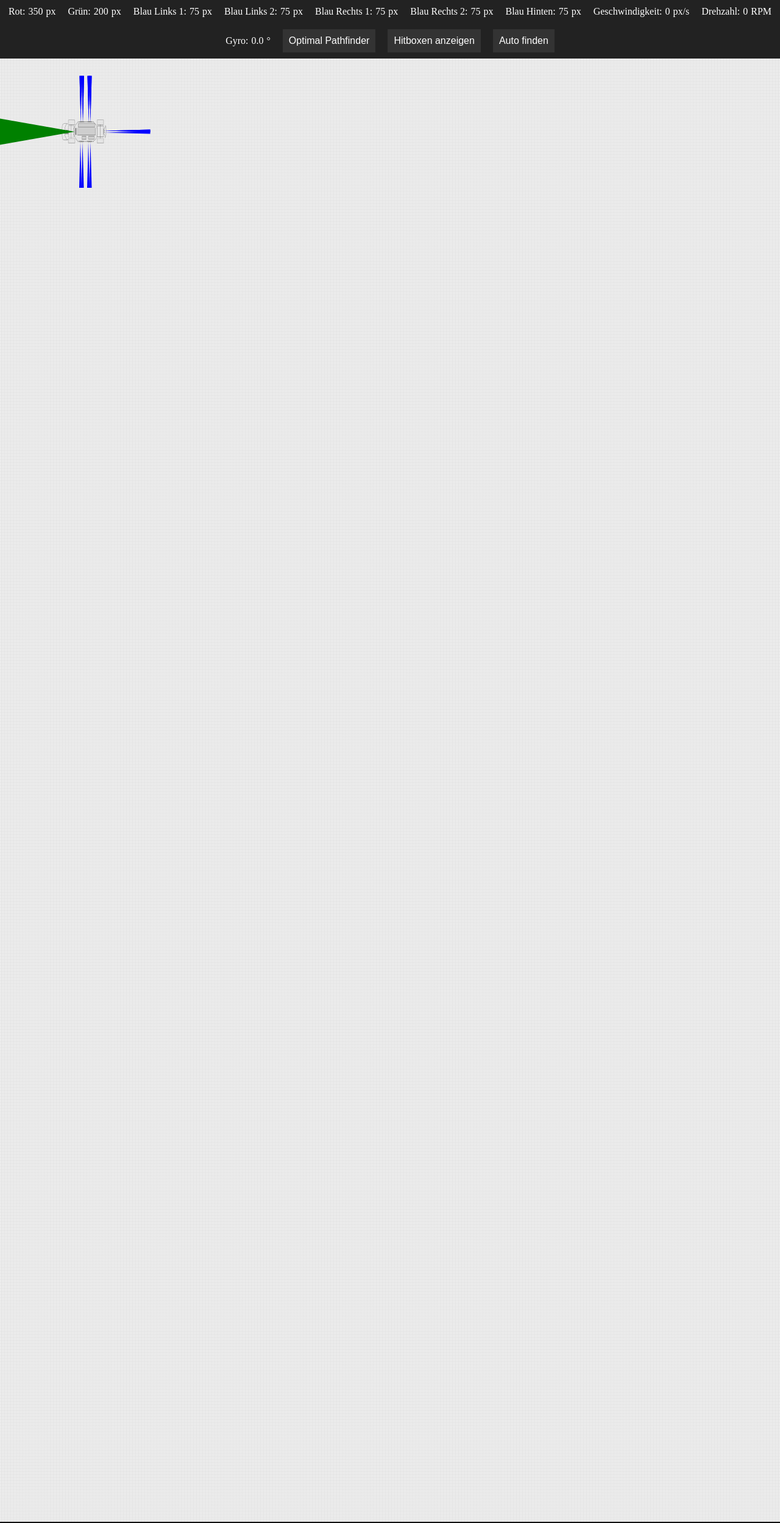
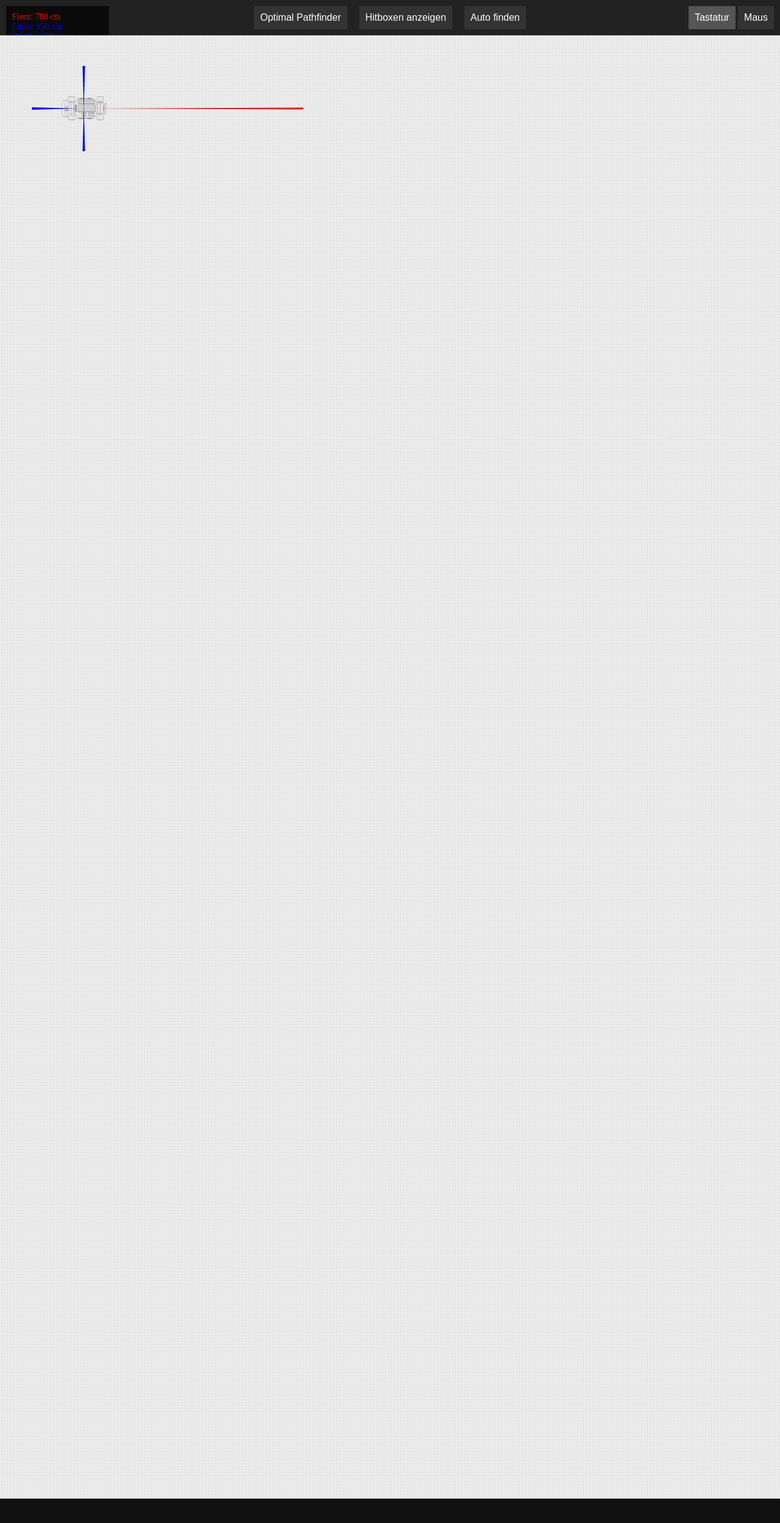
Before and after one commit to Exekutiveone/Virtaul_Ares, a Flask app: page /map2 in a window 1280 px wide. Shown: the top 2498 px of the page at 61% size. Run offline with Flask 2, Linux system fonts and the light colour scheme; data that the repository does not hold is empty.

Commit message:
Refactor sensors and UI

```diff
--- a/static/src/car.js
+++ b/static/src/car.js
@@ -48,6 +48,10 @@ export class Car {
     this.gyro = 0;
 
     this.autopilot = false;
+    this.frontDist = 0;
+    this.leftDist = 0;
+    this.rightDist = 0;
+    this.backDist = 0;
     this.keys = {
       ArrowUp: false,
       ArrowDown: false,
@@ -136,61 +140,84 @@ export class Car {
     this.ctx.stroke();
   }
 
-  drawKegel(x, y, length, angle, color, baseWidth) {
-    x *= this.scale;
-    y *= this.scale;
-    baseWidth *= this.scale;
-    length *= this.scale;
+  castRay(sx, sy, angle, maxLen) {
+    const dx = Math.cos(angle);
+    const dy = Math.sin(angle);
+    let best = maxLen;
+    for (const o of this.objects) {
+      const res = this.rayRectIntersection(
+        sx,
+        sy,
+        dx,
+        dy,
+        o.x,
+        o.y,
+        o.size,
+        o.size,
+      );
+      if (!res) continue;
+      const { t, normal } = res;
+      if (t < 0 || t > best) continue;
+      const nAngle = Math.atan2(normal[1], normal[0]);
+      const strength = Math.abs(Math.cos(angle - nAngle));
+      if (t <= maxLen * strength) best = t;
+    }
+    return best;
+  }
 
-    const cx = this.posX + this.imgWidth / 2;
-    const cy = this.posY + this.imgHeight / 2;
-    const dx = x - this.imgWidth / 2;
-    const dy = y - this.imgHeight / 2;
-    const rx = dx * Math.cos(this.rotation) - dy * Math.sin(this.rotation);
-    const ry = dx * Math.sin(this.rotation) + dy * Math.cos(this.rotation);
+  rayRectIntersection(sx, sy, dx, dy, rx, ry, rw, rh) {
+    let tmin = -Infinity;
+    let tmax = Infinity;
+    if (dx !== 0) {
+      const tx1 = (rx - sx) / dx;
+      const tx2 = (rx + rw - sx) / dx;
+      tmin = Math.max(tmin, Math.min(tx1, tx2));
+      tmax = Math.min(tmax, Math.max(tx1, tx2));
+    } else if (sx < rx || sx > rx + rw) return null;
 
-    const fx = cx + rx;
-    const fy = cy + ry;
-    const finalAngle = angle + this.rotation;
-    let maxLen = length;
+    if (dy !== 0) {
+      const ty1 = (ry - sy) / dy;
+      const ty2 = (ry + rh - sy) / dy;
+      tmin = Math.max(tmin, Math.min(ty1, ty2));
+      tmax = Math.min(tmax, Math.max(ty1, ty2));
+    } else if (sy < ry || sy > ry + rh) return null;
 
-    for (const o of this.objects) {
-      const vx = Math.cos(finalAngle);
-      const vy = Math.sin(finalAngle);
-      const dxo = o.x - fx;
-      const dyo = o.y - fy;
-      const proj = dxo * vx + dyo * vy;
-      if (proj > 0 && proj < maxLen) {
-        const closestX = fx + vx * proj;
-        const closestY = fy + vy * proj;
-        const distSq = (o.x - closestX) ** 2 + (o.y - closestY) ** 2;
-        const r = o.radius != null ? o.radius : o.size / 2;
-        if (distSq <= r * r) {
-          const offset = Math.sqrt(r * r - distSq);
-          maxLen = proj - offset;
-        }
-      }
-    }
+    if (tmax < 0 || tmin > tmax) return null;
+    const t = tmin >= 0 ? tmin : tmax;
+    if (t < 0) return null;
+    const hx = sx + dx * t;
+    const hy = sy + dy * t;
+    const eps = 1e-3;
+    let normal = [0, 0];
+    if (Math.abs(hx - rx) < eps) normal = [-1, 0];
+    else if (Math.abs(hx - (rx + rw)) < eps) normal = [1, 0];
+    else if (Math.abs(hy - ry) < eps) normal = [0, -1];
+    else if (Math.abs(hy - (ry + rh)) < eps) normal = [0, 1];
+    return { t, normal };
+  }
 
-    const tipX = fx;
-    const tipY = fy;
-    const baseX = tipX + Math.cos(finalAngle) * maxLen;
-    const baseY = tipY + Math.sin(finalAngle) * maxLen;
-    const leftX = baseX + (Math.cos(finalAngle + Math.PI / 2) * baseWidth) / 2;
-    const leftY = baseY + (Math.sin(finalAngle + Math.PI / 2) * baseWidth) / 2;
-    const rightX = baseX + (Math.cos(finalAngle - Math.PI / 2) * baseWidth) / 2;
-    const rightY = baseY + (Math.sin(finalAngle - Math.PI / 2) * baseWidth) / 2;
-
+  drawConeWorld(sx, sy, angle, length, color, baseWidth) {
+    const dist = this.castRay(sx, sy, angle, length);
+    const baseX = sx + Math.cos(angle) * dist;
+    const baseY = sy + Math.sin(angle) * dist;
+    const leftX =
+      baseX + (Math.cos(angle + Math.PI / 2) * baseWidth) / 2;
+    const leftY =
+      baseY + (Math.sin(angle + Math.PI / 2) * baseWidth) / 2;
+    const rightX =
+      baseX + (Math.cos(angle - Math.PI / 2) * baseWidth) / 2;
+    const rightY =
+      baseY + (Math.sin(angle - Math.PI / 2) * baseWidth) / 2;
     this.ctx.fillStyle = color;
     this.ctx.beginPath();
-    this.ctx.moveTo(tipX, tipY);
+    this.ctx.moveTo(sx, sy);
     this.ctx.lineTo(leftX, leftY);
     this.ctx.lineTo(rightX, rightY);
     this.ctx.closePath();
     this.ctx.fill();
+    return dist;
+  }
 
-    return maxLen;
-  }
 
   draw(canvasWidth, canvasHeight) {
     this.drawBorder(canvasWidth, canvasHeight);
@@ -213,34 +240,54 @@ export class Car {
       }
     }
 
-    this.redConeLength = this.drawKegel(18, 40, 700, Math.PI, 'red', 6);
-    this.greenConeLength = this.drawKegel(45, 40, 400, Math.PI, 'green', 140);
-    const bluePoints = [
-      [65, 7],
-      [72, 7],
-      [91, 7],
-      [97, 7],
-    ];
-    this.blueConeLength = this.drawKegel(
-      bluePoints[0][0],
-      bluePoints[0][1],
-      150,
-      -Math.PI / 2,
+    const cx = this.posX + this.imgWidth / 2;
+    const cy = this.posY + this.imgHeight / 2;
+    const halfW = this.hitboxWidth / 2;
+    const halfH = this.hitboxHeight / 2;
+    const frontX = cx + Math.cos(this.rotation) * halfW;
+    const frontY = cy + Math.sin(this.rotation) * halfW;
+    const backX = cx - Math.cos(this.rotation) * halfW;
+    const backY = cy - Math.sin(this.rotation) * halfW;
+    const leftX = cx - Math.sin(this.rotation) * halfH;
+    const leftY = cy + Math.cos(this.rotation) * halfH;
+    const rightX = cx + Math.sin(this.rotation) * halfH;
+    const rightY = cy - Math.cos(this.rotation) * halfH;
+    const frontLen = 700 * this.scale;
+    const sideLen = 150 * this.scale;
+    const frontWidth = 6 * this.scale;
+    const sideWidth = 8 * this.scale;
+    this.frontDist = this.drawConeWorld(
+      frontX,
+      frontY,
+      this.rotation,
+      frontLen,
+      'red',
+      frontWidth,
+    );
+    this.leftDist = this.drawConeWorld(
+      leftX,
+      leftY,
+      this.rotation - Math.PI / 2,
+      sideLen,
       'blue',
-      8,
+      sideWidth,
     );
-    for (const a of bluePoints.slice(1))
-      this.drawKegel(a[0], a[1], 150, -Math.PI / 2, 'blue', 8);
-    const bluePoints2 = [
-      [64, 74],
-      [71, 74],
-      [90, 74],
-      [97, 74],
-    ];
-    for (const a of bluePoints2)
-      this.drawKegel(a[0], a[1], 150, Math.PI / 2, 'blue', 8);
-    this.drawKegel(143, 37, 150, 0, 'blue', 8);
-    this.drawKegel(143, 43, 150, 0, 'blue', 8);
+    this.rightDist = this.drawConeWorld(
+      rightX,
+      rightY,
+      this.rotation + Math.PI / 2,
+      sideLen,
+      'blue',
+      sideWidth,
+    );
+    this.backDist = this.drawConeWorld(
+      backX,
+      backY,
+      this.rotation + Math.PI,
+      sideLen,
+      'blue',
+      sideWidth,
+    );
   }
 
   update(canvasWidth, canvasHeight) {
--- a/static/src/main.js
+++ b/static/src/main.js
@@ -22,19 +22,23 @@ const canvasContainer = document.getElementById('canvasContainer');
 const saveMapCsvBtn = document.getElementById('saveMapCsv');
 const loadMapCsvInput = document.getElementById('loadMapCsv');
 const loadMapCsvBtn = document.getElementById('loadMapCsvBtn');
-const redEl = document.getElementById('redLength');
-const greenEl = document.getElementById('greenLength');
-const blueLeft1El = document.getElementById('blueLeft1');
-const blueLeft2El = document.getElementById('blueLeft2');
-const blueRight1El = document.getElementById('blueRight1');
-const blueRight2El = document.getElementById('blueRight2');
-const blueBackEl = document.getElementById('blueBack');
-const speedEl = document.getElementById('speed');
-const rpmEl = document.getElementById('rpm');
-const gyroEl = document.getElementById('gyro');
+const distFrontEl = document.getElementById('distFront');
+const distLeftEl = document.getElementById('distLeft');
+const distRightEl = document.getElementById('distRight');
+const distBackEl = document.getElementById('distBack');
+const speedEl = document.getElementById('uiSpeed');
+const rpmEl = document.getElementById('uiRpm');
+const gyroEl = document.getElementById('uiGyro');
+const orientationCanvas = document.getElementById('orientation');
+const modeKeyboardBtn = document.getElementById('modeKeyboard');
+const modeMouseBtn = document.getElementById('modeMouse');
 const cellCmInput = document.getElementById('gridCellCm');
 const widthCmInput = document.getElementById('gridWidth');
 const heightCmInput = document.getElementById('gridHeight');
+
+let controlMode = 'keyboard';
+let mouseX = 0;
+let mouseY = 0;
 
 let zoomMode = false;
 let zoomScale = 1;
@@ -179,6 +183,44 @@ function updateTransform() {
 
 window.addEventListener('resize', resizeCanvas);
 
+canvas.addEventListener('mousemove', (e) => {
+  const rect = canvas.getBoundingClientRect();
+  const scaleX = canvas.width / rect.width;
+  const scaleY = canvas.height / rect.height;
+  mouseX = (e.clientX - rect.left) * scaleX;
+  mouseY = (e.clientY - rect.top) * scaleY;
+});
+
+function updateModeButtons() {
+  if (controlMode === 'keyboard') {
+    modeKeyboardBtn.classList.add('active');
+    modeMouseBtn.classList.remove('active');
+  } else {
+    modeMouseBtn.classList.add('active');
+    modeKeyboardBtn.classList.remove('active');
+  }
+}
+
+modeKeyboardBtn.addEventListener('click', () => {
+  controlMode = 'keyboard';
+  updateModeButtons();
+});
+
+modeMouseBtn.addEventListener('click', () => {
+  controlMode = 'mouse';
+  updateModeButtons();
+});
+
+window.addEventListener('keydown', (e) => {
+  if (e.key === 'm' || e.key === 'M') {
+    controlMode = 'mouse';
+    updateModeButtons();
+  } else if (e.key === 't' || e.key === 'T') {
+    controlMode = 'keyboard';
+    updateModeButtons();
+  }
+});
+
 dropdown.addEventListener('change', () => {
   const val = dropdown.value;
   previewSize = val === 'target' ? CELL_SIZE : parseInt(val) * CELL_SIZE;
@@ -260,6 +302,27 @@ canvas.addEventListener('wheel', (e) => {
   updateTransform();
 });
 
+function normAngle(a) {
+  while (a > Math.PI) a -= 2 * Math.PI;
+  while (a < -Math.PI) a += 2 * Math.PI;
+  return a;
+}
+
+function updateMouseControl() {
+  if (controlMode !== 'mouse') return;
+  const cx = car.posX + car.imgWidth / 2;
+  const cy = car.posY + car.imgHeight / 2;
+  const dx = mouseX - cx;
+  const dy = mouseY - cy;
+  const dist = Math.hypot(dx, dy);
+  const angle = Math.atan2(dy, dx);
+  const diff = normAngle(angle - car.rotation);
+  car.keys.ArrowLeft = diff < -0.1;
+  car.keys.ArrowRight = diff > 0.1;
+  car.keys.ArrowUp = dist > 10;
+  car.keys.ArrowDown = false;
+}
+
 function drawGrid() {
   ctx.strokeStyle = '#ddd';
   for (let x = 0; x <= canvas.width; x += CELL_SIZE) {
@@ -278,6 +341,7 @@ function drawGrid() {
 
 function loop() {
   ctx.clearRect(0, 0, canvas.width, canvas.height);
+  updateMouseControl();
   drawGrid();
   for (const o of obstacles) {
     o.draw(ctx);
@@ -319,28 +383,32 @@ function loop() {
     }
   }
 
-  redEl.textContent = Math.round(car.redConeLength);
-  greenEl.textContent = Math.round(car.greenConeLength);
-  const bl1 = car.drawKegel(65, 7, 150, -Math.PI / 2, 'blue', 8);
-  const bl2 = car.drawKegel(72, 7, 150, -Math.PI / 2, 'blue', 8);
-  const br1 = car.drawKegel(91, 7, 150, -Math.PI / 2, 'blue', 8);
-  const br2 = car.drawKegel(97, 7, 150, -Math.PI / 2, 'blue', 8);
-  const bb = car.drawKegel(143, 37, 150, 0, 'blue', 8);
-  blueLeft1El.textContent = Math.round(bl1);
-  blueLeft2El.textContent = Math.round(bl2);
-  blueRight1El.textContent = Math.round(br1);
-  blueRight2El.textContent = Math.round(br2);
-  blueBackEl.textContent = Math.round(bb);
-  speedEl.textContent = Math.round(car.speed);
+  distFrontEl.textContent = Math.round(car.frontDist * CM_PER_PX);
+  distLeftEl.textContent = Math.round(car.leftDist * CM_PER_PX);
+  distRightEl.textContent = Math.round(car.rightDist * CM_PER_PX);
+  distBackEl.textContent = Math.round(car.backDist * CM_PER_PX);
+  speedEl.textContent = Math.round(car.speed * CM_PER_PX);
   rpmEl.textContent = Math.round(car.rpm);
   gyroEl.textContent = car.gyro.toFixed(1);
 
+  const oc = orientationCanvas.getContext('2d');
+  oc.clearRect(0, 0, orientationCanvas.width, orientationCanvas.height);
+  oc.save();
+  oc.translate(orientationCanvas.width / 2, orientationCanvas.height / 2);
+  oc.rotate(car.rotation);
+  oc.strokeStyle = '#0f0';
+  oc.beginPath();
+  oc.moveTo(0, 0);
+  oc.lineTo(orientationCanvas.width / 2 - 2, 0);
+  oc.stroke();
+  oc.restore();
+
   const now = Date.now();
   if (now - lastTelemetry >= TELEMETRY_INTERVAL) {
-    const front = Math.round(car.redConeLength);
-    const rear = Math.round(bb);
-    const left = Math.round(Math.min(bl1, bl2));
-    const right = Math.round(Math.min(br1, br2));
+    const front = Math.round(car.frontDist * CM_PER_PX);
+    const rear = Math.round(car.backDist * CM_PER_PX);
+    const left = Math.round(car.leftDist * CM_PER_PX);
+    const right = Math.round(car.rightDist * CM_PER_PX);
     sendTelemetry(front, rear, left, right);
     lastTelemetry = now;
   }
--- a/templates/map2.html
+++ b/templates/map2.html
@@ -42,6 +42,33 @@
     .cone-display {
       font-size: 16px;
     }
+    #sensorPanel {
+      position: fixed;
+      top: 10px;
+      left: 10px;
+      background: rgba(0,0,0,0.7);
+      color: #fff;
+      padding: 10px;
+      font-size: 14px;
+    }
+    #dataBox {
+      margin-top: 10px;
+      background: #222;
+      padding: 5px;
+    }
+    #orientation {
+      display: block;
+      margin: 5px auto 0 auto;
+      background: #111;
+    }
+    #modeSwitch {
+      position: fixed;
+      top: 10px;
+      right: 10px;
+    }
+    #modeSwitch button.active {
+      background: #555;
+    }
     #canvasContainer {
       flex: 1;
       overflow: hidden;
@@ -55,6 +82,22 @@
   </style>
 </head>
 <body>
+  <div id="sensorPanel">
+    <div style="color:red">Front: <span id="distFront">0</span> cm</div>
+    <div style="color:blue">Links: <span id="distLeft">0</span> cm</div>
+    <div style="color:blue">Rechts: <span id="distRight">0</span> cm</div>
+    <div style="color:blue">Hinten: <span id="distBack">0</span> cm</div>
+    <div id="dataBox">
+      <div>Geschwindigkeit: <span id="uiSpeed">0</span> cm/s</div>
+      <div>Drehzahl: <span id="uiRpm">0</span></div>
+      <div>Gyro: <span id="uiGyro">0</span>°</div>
+      <canvas id="orientation" width="40" height="40"></canvas>
+    </div>
+  </div>
+  <div id="modeSwitch">
+    <button id="modeKeyboard" class="active">Tastatur</button>
+    <button id="modeMouse">Maus</button>
+  </div>
   <div id="controls">
     <div id="editorTools">
       <div>
@@ -72,16 +115,6 @@
       </div>
       <button id="generateMaze">Labyrinth generieren</button>
     </div>
-    <div class="cone-display">Rot: <span id="redLength">0</span> px</div>
-    <div class="cone-display">Grün: <span id="greenLength">0</span> px</div>
-    <div class="cone-display">Blau Links 1: <span id="blueLeft1">0</span> px</div>
-    <div class="cone-display">Blau Links 2: <span id="blueLeft2">0</span> px</div>
-    <div class="cone-display">Blau Rechts 1: <span id="blueRight1">0</span> px</div>
-    <div class="cone-display">Blau Rechts 2: <span id="blueRight2">0</span> px</div>
-    <div class="cone-display">Blau Hinten: <span id="blueBack">0</span> px</div>
-    <div class="cone-display">Geschwindigkeit: <span id="speed">0</span> px/s</div>
-    <div class="cone-display">Drehzahl: <span id="rpm">0</span> RPM</div>
-    <div class="cone-display">Gyro: <span id="gyro">0</span>°</div>
     <div id="editorTools2">
       <label>Size (cm):
         <input id="gridWidth" type="number" value="6400" min="1" style="width:60px"> x
```
